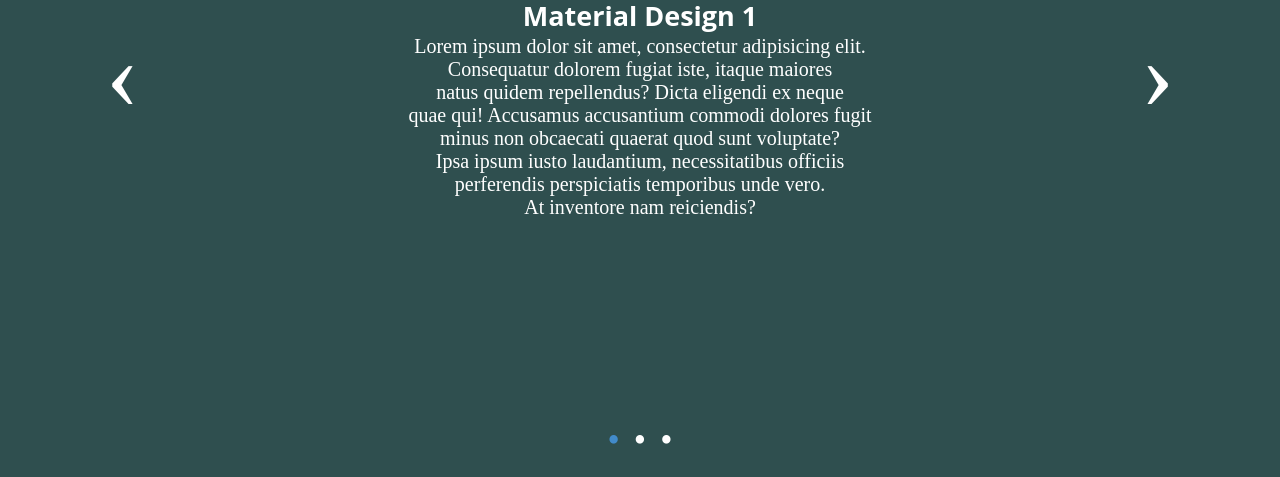
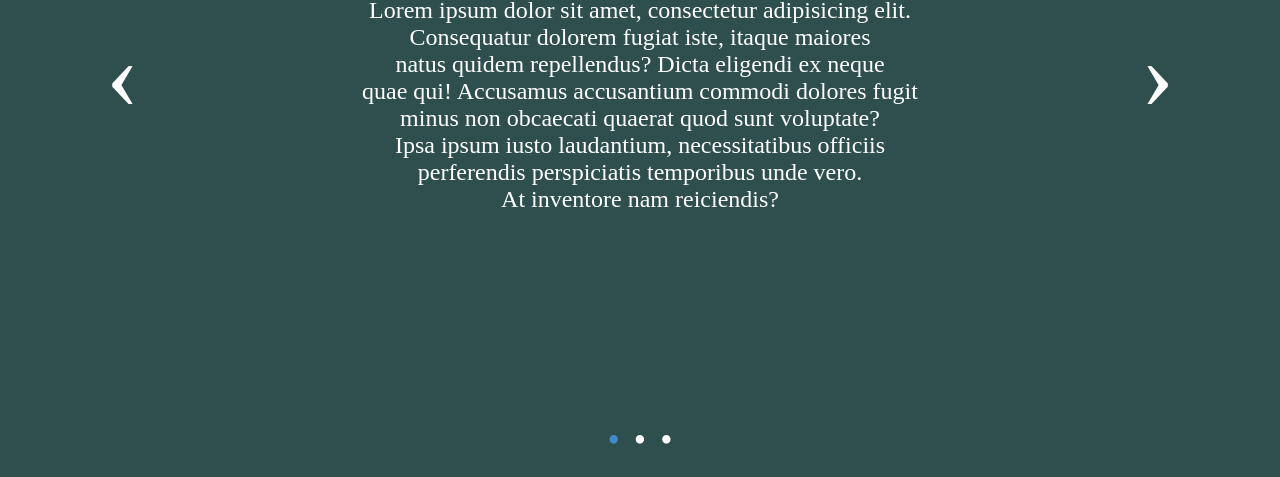
Before and after one commit to ochromera/FoxmaindedCourse, a plain HTML site: page task1.3/index.html in a window 1280 px wide. Shown: the part 349-826 px from the top of the page. Drawn offline with Linux system fonts and the light colour scheme.

Commit message:
carousel only CSS

```diff
--- a/task1.3/style.css
+++ b/task1.3/style.css
@@ -5,7 +5,7 @@ html, body {
 }
 
 .carousel {
-    position: relative;
+    position: static;
     margin-top: 26px;
 }
 
@@ -14,25 +14,27 @@ html, body {
     height: 800px;
     overflow: hidden;
     width: 100%;
+
 }
 
-h4 {
+.carousel-item h4 {
+    width: 100%;
+    position: absolute;
+    margin: 21% auto;
+    text-align: center;
+    font-size: 30px;
+    color: rgba(255, 255, 255, 1);
+    font-family: 'Open Sans', sans-serif;
+    z-index: 9;
+
+}
+
+.carousel-item p {
     width: 100%;
     position: absolute;
     margin: 25% auto;
     text-align: center;
-    font-size: 27px;
-    color: rgba(255, 255, 255, 1);
-    font-family: 'Open Sans', sans-serif;
-    z-index: 9;
-}
-
-p {
-    width: 100%;
-    position: absolute;
-    margin: 28% auto;
-    text-align: center;
-    font-size: 20px;
+    font-size: 24px;
     color: rgba(255, 255, 255, 1);
 }
 
@@ -43,7 +45,7 @@ p {
 }
 
 .carousel-item {
-    position: absolute;
+    position: static;
     opacity: 0;
     -webkit-transition: opacity 0.6s ease-out;
     transition: opacity 0.6s ease-out;
@@ -65,7 +67,7 @@ p {
     transform: translate(0, -50%);
     text-align: center;
     width: 40px;
-    z-index: 10;
+    z-index: 9;
 }
 
 .carousel-control.prev {
@@ -84,6 +86,7 @@ p {
 #carousel-2:checked ~ .control-2,
 #carousel-3:checked ~ .control-3 {
     display: block;
+
 }
 
 .carousel-indicators {
```
